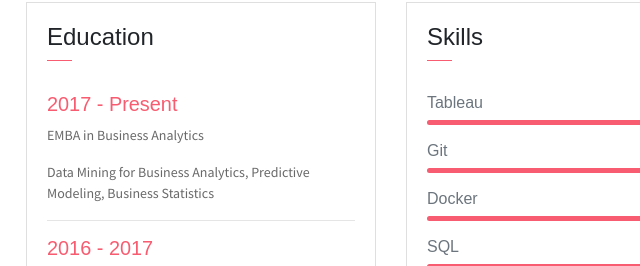
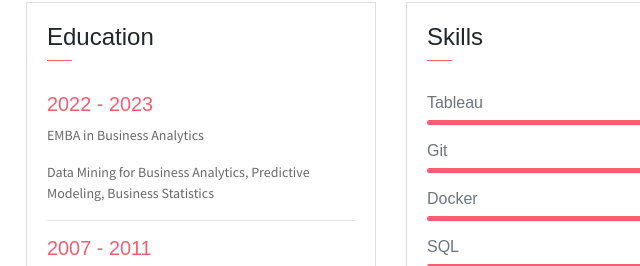
Before and after one commit to skk06/PIAI22NOV2009.github.io, a plain HTML site: page index.html in a window 1280 px wide. Shown: the part 1379-1645 px from the top of the page, 439-1079 px from the left. Drawn offline with Linux system fonts and the light colour scheme.

Commit message:
Update index.html

```diff
--- a/index.html
+++ b/index.html
@@ -148,11 +148,11 @@
                             </div>
                         </div>
                         <div class="card-body">
-                            <h6 class="title text-danger">2017 - Present</h6>
+                            <h6 class="title text-danger">2022 - 2023</h6>
                             <P>EMBA in Business Analytics</P>
                             <P class="subtitle">Data Mining for Business Analytics, Predictive Modeling, Business Statistics</P>
                             <hr>
-                            <h6 class="title text-danger">2016 - 2017</h6>
+                            <h6 class="title text-danger">2007 - 2011</h6>
                             <P>B-Tech</P>
                             <P class="subtitle">Civil Engineering</P>
                             <hr>
```
